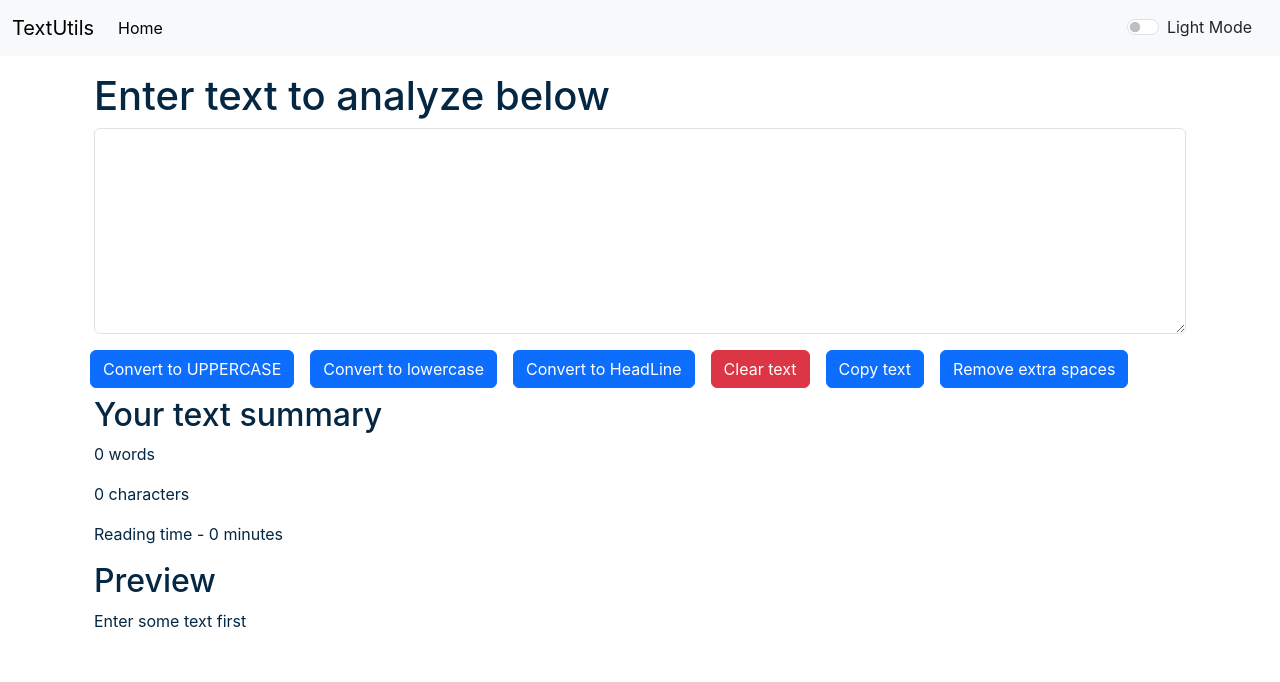
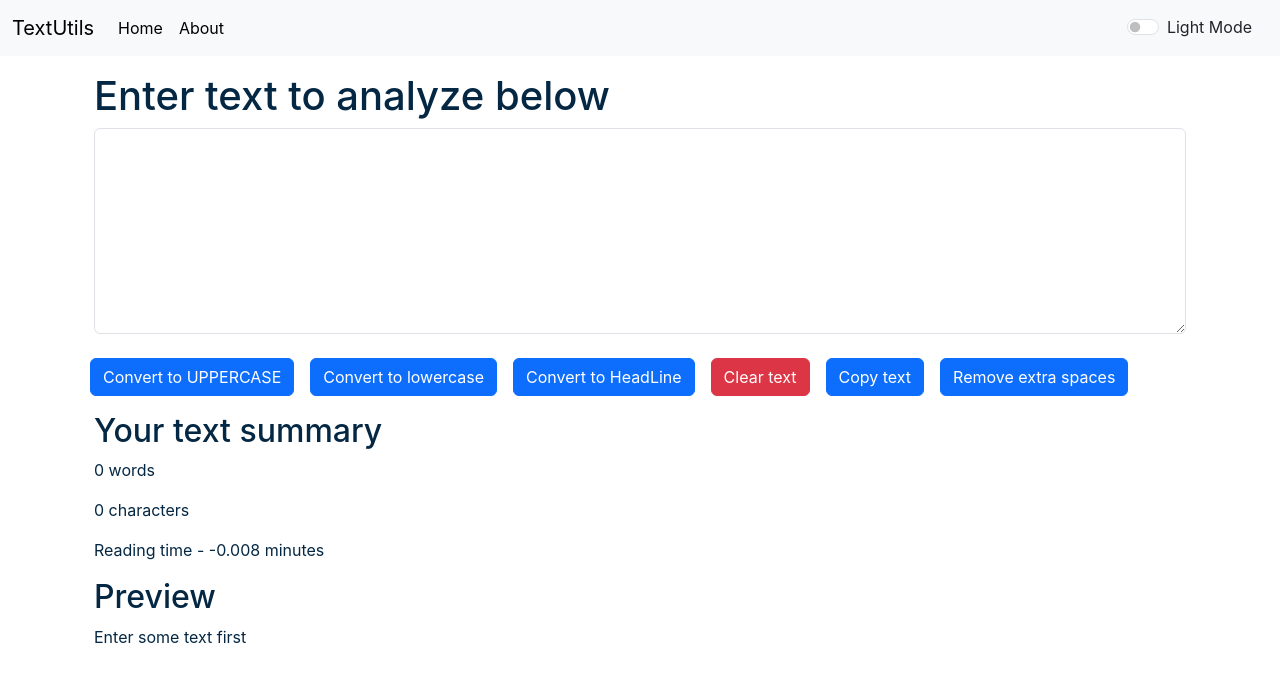
Before and after one commit to s4rthaksingh/TextUtils, a React (Create React App) app: page / in a window 1280 px wide. Shown: the top 682 px of the page. Built offline with nearby package versions, Linux system fonts and the light colour scheme.

Commit message:
fix about dark mode

```diff
--- a/package.json
+++ b/package.json
@@ -1,5 +1,4 @@
 {
-  "homepage": "https://s4rthaksingh.github.io/TextUtils",
   "name": "my-app",
   "version": "0.1.0",
   "private": true,
@@ -41,7 +40,6 @@
     ]
   },
   "devDependencies": {
-    "gh-pages": "^6.3.0",
     "react-router-dom": "^7.6.0"
   }
 }
--- a/src/App.js
+++ b/src/App.js
@@ -1,45 +1,60 @@
-import './App.css';
-import Navbar from './components/Navbar';
-import Textform from './components/Textform';
-import Alert from './components/Alert';
-import { useState } from 'react';
+import "./App.css";
+import Navbar from "./components/Navbar";
+import Textform from "./components/Textform";
+import About from "./components/About";
+import Alert from "./components/Alert";
+import { useState } from "react";
+import { BrowserRouter as Router, Routes, Route } from "react-router-dom";
 
 function App() {
-  const [mode, setMode] = useState('light')
-  const [alert, setAlert] = useState(null)
+  const [mode, setMode] = useState("light");
+  const [alert, setAlert] = useState(null);
 
+  const showAlert = (message, type) => {
+    setAlert({ message, type });
+    setTimeout(() => setAlert(null), 2000);
+  };
 
-  const showAlert = (message,type) =>{
-    setAlert({
-      message : message,
-      type : type
-    })
-    setTimeout(() => {
-      setAlert(null)
-    },2000);
-  }
   const toggleMode = () => {
-    if (mode === 'dark') {
-      setMode('light');
+    if (mode === "dark") {
+      setMode("light");
       document.body.style.backgroundColor = "white";
-      showAlert("Light mode has been enabled","success")
+      showAlert("Light mode has been enabled", "success");
+    } else {
+      setMode("dark");
+      document.body.style.backgroundColor = "#042743";
+      showAlert("Dark mode has been enabled", "success");
     }
-    else{
-      setMode('dark')
-      document.body.style.backgroundColor = "#042743";
-      showAlert("Dark mode has been enabled","success")
+  };
 
-    }
+  return (
+    <Router>
+      {/* Shared UI */}
+      <Navbar
+        title="TextUtils"
+        aboutText="About TextUtils"
+        mode={mode}
+        toggleMode={toggleMode}
+      />
+      <Alert alert={alert} />
 
-  }
-  return (
-    <>
-    <Navbar title="TextUtils" aboutText="About TextUtils" mode={mode} toggleMode={toggleMode}/>
-    <Alert alert={alert}></Alert>
-    <div className="container my-3">
-        <Textform heading="Enter text to analyze below" mode={mode}></Textform>
-    </div>
-    </>
+      <div className="container my-3">
+        <Routes>
+          {/* Route-specific content */}
+          <Route
+            path="/"
+            element={
+              <Textform
+                heading="Enter text to analyze below"
+                mode={mode}
+                showAlert={showAlert}
+              />
+            }
+          />
+          <Route path="/about" element={<About mode={mode}/>} />
+        </Routes>
+      </div>
+    </Router>
   );
 }
 
--- a/src/components/Navbar.js
+++ b/src/components/Navbar.js
@@ -1,5 +1,6 @@
 import React from "react";
 import PropTypes from "prop-types";
+import { Link } from "react-router-dom";
 
 export default function Navbar(props) {
   return (
@@ -22,9 +23,14 @@ export default function Navbar(props) {
         <div className="collapse navbar-collapse" id="navbarSupportedContent">
           <ul className="navbar-nav me-auto mb-2 mb-lg-0">
             <li className="nav-item">
-              <a className="nav-link active" aria-current="page" href="/">
+              <Link className="nav-link active" aria-current="page" to="/">
                 Home
-              </a>
+              </Link>
+            </li>
+            <li className="nav-item">
+              <Link className="nav-link active" to="/about">
+                About
+              </Link>
             </li>
           </ul>
           <div className={`form-check form-switch mx-3 text-${props.mode==='light'?'dark':'light'}`}>
--- a/src/components/Textform.js
+++ b/src/components/Textform.js
@@ -11,7 +11,13 @@ export default function Textform(props) {
     setText(newtext);
   };
 
+    const handleExtraSpaces = () => {
+    let words = text.split(" ").filter((word) => word !== "");
+    setText(words.join(" "));
+  };
+
   const handleOnChange = (event) => {
+    console.log(text)
     setText(event.target.value);
   };
 
@@ -25,10 +31,7 @@ export default function Textform(props) {
     navigator.clipboard.writeText(text);
   };
 
-  const handleExtraSpaces = () => {
-    let words = text.split(" ").filter((word) => word !== "");
-    setText(words.join(" "));
-  };
+
 
   const handleHeadlineClick = () => {
     let ar = text.split(" ");
@@ -57,29 +60,29 @@ export default function Textform(props) {
           ></textarea>
         </div>
       </div>
-      <button className="btn btn-primary mx-2" onClick={handleUpClick}>
+      <button className="btn btn-primary mx-2 my-2" onClick={handleUpClick}>
         Convert to UPPERCASE
       </button>
-      <button className="btn btn-primary mx-2" onClick={handleLowClick}>
+      <button className="btn btn-primary mx-2 my-2" onClick={handleLowClick}>
         Convert to lowercase
       </button>
-      <button className="btn btn-primary mx-2" onClick={handleHeadlineClick}>
+      <button className="btn btn-primary mx-2 my-2" onClick={handleHeadlineClick}>
         Convert to HeadLine
       </button>
-      <button className="btn btn-danger mx-2" onClick={handleClearClick}>
+      <button className="btn btn-danger mx-2 my-2" onClick={handleClearClick}>
         Clear text
       </button>
-      <button className="btn btn-primary mx-2" onClick={handleCopy}>
+      <button className="btn btn-primary mx-2 my-2" onClick={handleCopy}>
         Copy text
       </button>
-      <button className="btn btn-primary mx-2" onClick={handleExtraSpaces}>
+      <button className="btn btn-primary mx-2 my-2" onClick={handleExtraSpaces}>
         Remove extra spaces
       </button>
       <div className="container my-2" style = {{color : props.mode==='dark'?'white':'#042743'}}>
         <h2>Your text summary</h2>
-        <p>{text.split(" ").length - 1} words</p>
+        <p>{text.split(" ").filter((element)=>{return element.length!==0}).length} words</p>
         <p>{text.length} characters</p>
-        <p>Reading time - {(text.split(" ").length - 1) / 125} minutes</p>
+        <p>Reading time - {(text.split(" ").filter((element)=>{return element.length!==0}).length - 1) / 125} minutes</p>
         <h2>Preview</h2>
         <p>{text?text:"Enter some text first"}</p>
       </div>
```
Also changed, not shown: 1 other file (tests, documents, lock files or other folders).
